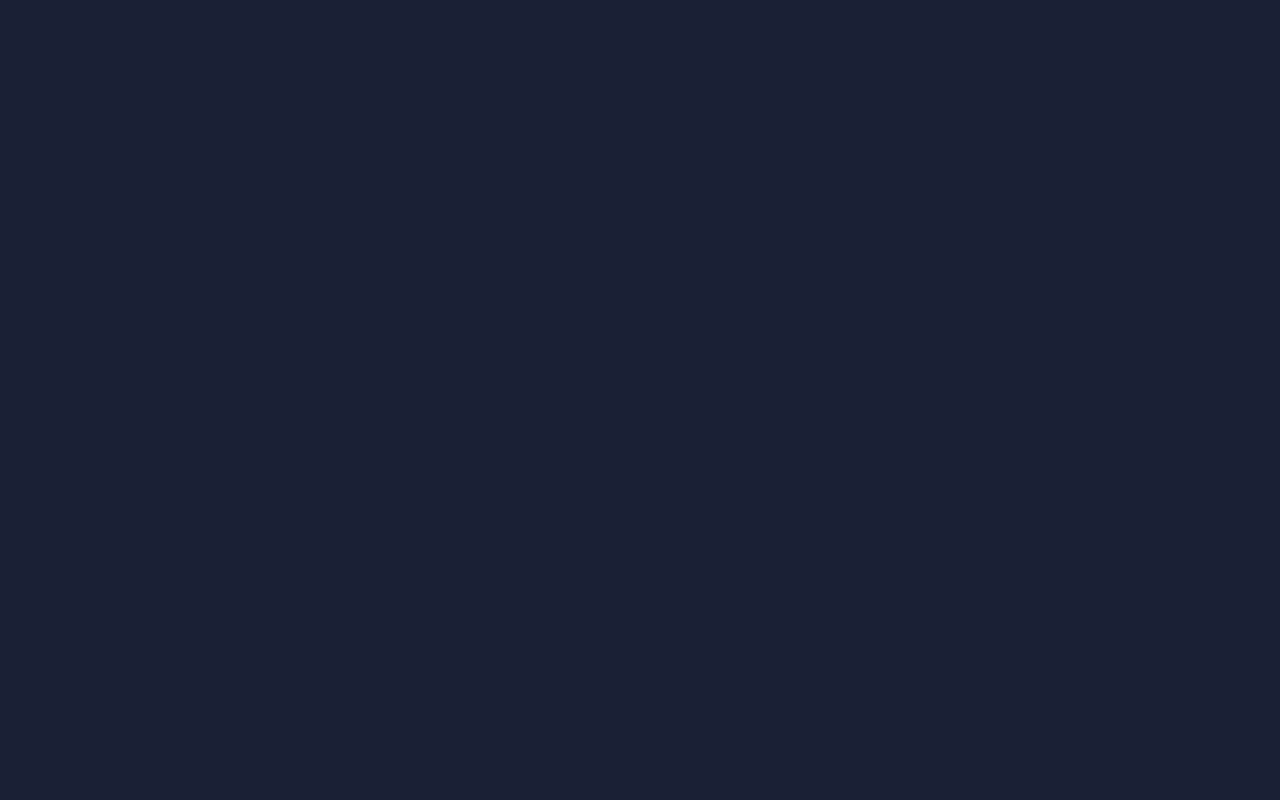
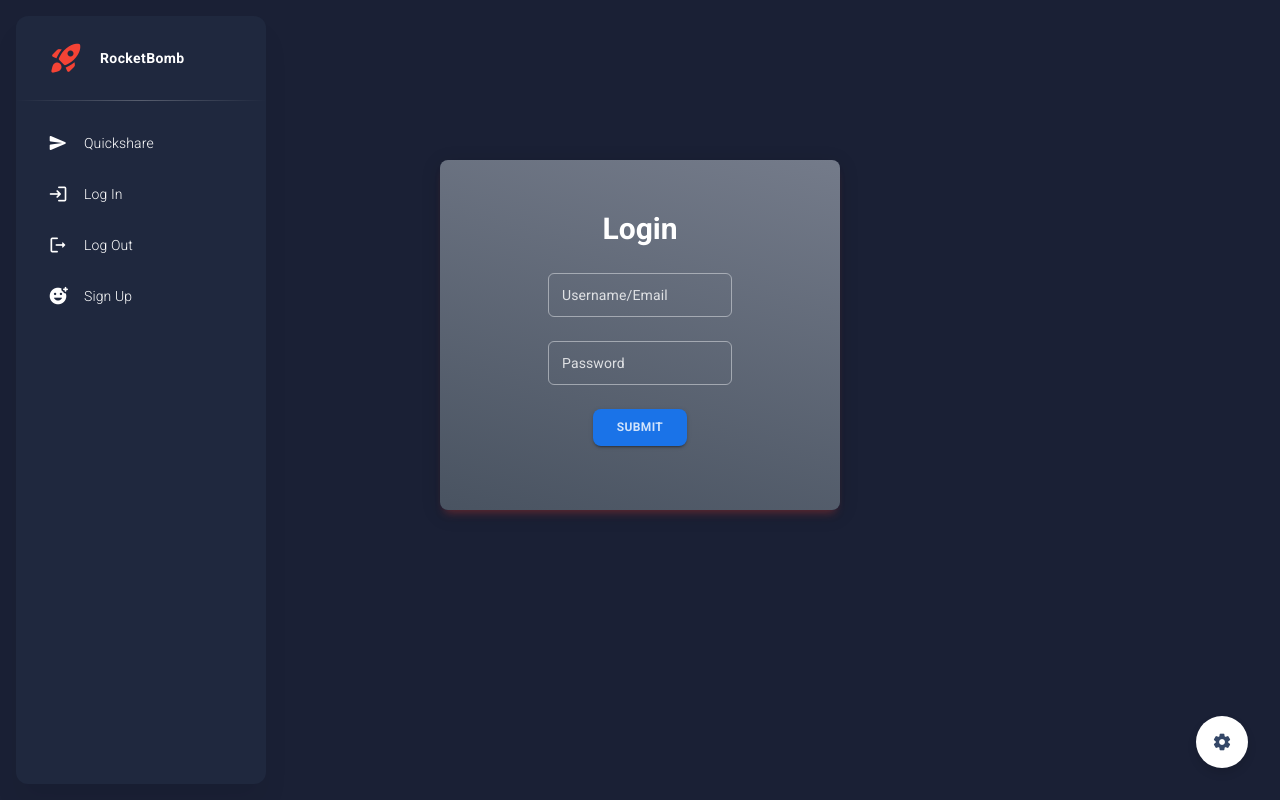
Before and after one commit to jpal91/bb-app, a React (Create React App) app: page /login in a window 1280 px wide. Built offline with nearby package versions, Linux system fonts and the light colour scheme.

Commit message:
navbar,sidebar,router,login,logout

```diff
--- a/src/App.js
+++ b/src/App.js
@@ -7,10 +7,10 @@ import GetAuth from "./components/GetAuth";
 import Login from "./components/Login";
 import Confirm from "./components/Confirm";
 import Done from "./components/Done";
-import { Outlet } from "react-router-dom";
+import Logout from "components/Logout";
+
 
 import themeDark from "assets/theme-dark";
-import brandDark from "assets/images/logo-ct-dark.png";
 import MDBox from "components/MDBox";
 import Configurator from "examples/Configurator";
 import routes from "routes";
@@ -87,12 +87,11 @@ function App() {
             <ThemeProvider theme={themeDark}>
                 <CssBaseline />
                 <BrowserRouter>
-                  <Auth>
                     {layout === "dashboard" && (
                         <>
                             <Sidenav
                                 color={sidenavColor}
-                                  brand={brandDark}
+                                brand={'rocket_launch'}
                                 brandName="RocketBomb"
                                 routes={routes}
                                 onMouseEnter={handleOnMouseEnter}
@@ -102,16 +101,17 @@ function App() {
                             {configsButton}
                         </>
                     )}
+
                     <Routes>
-                            <Route path="/app" element={<BBApp />}>
+                        <Route path="/" element={<Auth />}>
                             <Route path="/login" element={<Login />} />
                             <Route path="/getAuth" element={<GetAuth />} />
-
+                            <Route path="/app" element={<BBApp />} />
                             <Route path="/confirm" element={<Confirm />} />
                             <Route path="/done" element={<Done />} />
+                            <Route path='/logout' element={<Logout />} />
                         </Route>
                     </Routes>
-                  </Auth>
                 </BrowserRouter>
             </ThemeProvider>
         </div>
--- a/src/components/BBApp.js
+++ b/src/components/BBApp.js
@@ -127,7 +127,7 @@ const BBApp = (props) => {
                         onChange={(event) => setMessage(event.target.value)}
                     ></TextField>
                     <Grid item sx={{ display: "flex" }}>
-                        <Typography variant="h6">Emails</Typography>
+                        <Typography variant="h6" sx={{mt: 0.9}}>Emails</Typography>
                         <SimplePopper />
                     </Grid>
                     <TextField
@@ -262,7 +262,7 @@ const BBApp = (props) => {
 
     return (
         <DashboardLayout>
-            <DashboardNavbar />
+            <DashboardNavbar ui={props.ui}/>
             {render()}
         </DashboardLayout>)
 };
--- a/src/components/GetAuth.js
+++ b/src/components/GetAuth.js
@@ -2,7 +2,6 @@ import { useEffect, useState } from "react";
 import { useSearchParams } from "react-router-dom";
 import {
     TextField,
-    Card,
     CardContent,
     Typography,
     Container,
@@ -10,6 +9,8 @@ import {
 } from "@mui/material";
 import axios from "axios";
 import { useNavigate } from "react-router-dom";
+
+import MDBox from 'components/MDBox'
 
 const api = axios.create({
     // baseURL: "https://bombbombtpo-api.herokuapp.com/",
@@ -43,7 +44,7 @@ const GetAuth = () => {
 
     useEffect(() => {
         let code = searchParams.get("code");
-        console.log(code);
+
         if (!code) {
             return getCode();
         }
@@ -51,14 +52,12 @@ const GetAuth = () => {
 
     return (
         <Container fluid sx={{ display: "flex", justifyContent: "center" }}>
-            <Card
-                variant="outlined"
-                sx={{
-                    width: 400,
-                    minHeight: 400,
-                    display: "flex",
-                    justifyContent: "center",
-                }}
+            <MDBox
+                variant="gradient"
+                bgColor="secondary"
+                borderRadius="lg"
+                coloredShadow="error"
+                sx={{ minWidth: 400, minHeight: 350, display: 'flex', justifyContent: 'center', mt: 20}}
             >
                 <CardContent
                     sx={{
@@ -69,10 +68,8 @@ const GetAuth = () => {
                         m: 2,
                     }}
                 >
-                    <Typography variant="h3">Sign Up</Typography>
-                    <Typography variant="text2" sx={{ color: "error.main" }}>
-                        Does not have to be the same as BombBomb
-                    </Typography>
+                    <Typography variant="h3">Sign In</Typography>
+                    <Typography variant='body2' color='error' sx={{fontWeight: 'bold'}}>Does not have to be the same as BombBomb</Typography>
                     <TextField
                         label="Username/Email"
                         value={username}
@@ -88,7 +85,7 @@ const GetAuth = () => {
                         Submit
                     </Button>
                 </CardContent>
-            </Card>
+            </MDBox>
         </Container>
     );
 };
--- a/src/components/Login.js
+++ b/src/components/Login.js
@@ -11,12 +11,14 @@ import { useState } from "react";
 import { useNavigate } from "react-router-dom";
 import { connect } from "react-redux";
 
+import MDBox from "components/MDBox";
+
 import { setUser, setEmail } from "../actions";
 
 const api = axios.create({
     // baseURL: "/be",
-    baseURL: 'http://localhost:3001',
-    withCredentials: true
+    baseURL: "http://localhost:3001",
+    withCredentials: true,
 });
 
 const Login = (props) => {
@@ -40,14 +42,12 @@ const Login = (props) => {
 
     return (
         <Container fluid sx={{ display: "flex", justifyContent: "center" }}>
-            <Card
-                variant="outlined"
-                sx={{
-                    width: 400,
-                    minHeight: 400,
-                    display: "flex",
-                    justifyContent: "center",
-                }}
+            <MDBox
+                variant="gradient"
+                bgColor="secondary"
+                borderRadius="lg"
+                coloredShadow="error"
+                sx={{ minWidth: 400, minHeight: 350, display: 'flex', justifyContent: 'center', mt: 20}}
             >
                 <CardContent
                     sx={{
@@ -73,14 +73,8 @@ const Login = (props) => {
                     <Button variant="contained" onClick={() => login()}>
                         Submit
                     </Button>
-                    <Button
-                        variant="contained"
-                        onClick={() => navigate("/getAuth")}
-                    >
-                        Sign Up
-                    </Button>
                 </CardContent>
-            </Card>
+            </MDBox>
         </Container>
     );
 };
--- /dev/null
+++ b/src/components/Logout.js
@@ -0,0 +1,27 @@
+import React, { useEffect } from "react";
+
+import CircularProgress from '@mui/material/CircularProgress'
+import { connect } from "react-redux";
+import { useNavigate } from "react-router-dom";
+
+import { logOut } from '../actions'
+
+
+const Logout = (props) => {
+    const navigate = useNavigate()
+
+    useEffect(() => {
+        props.logOut()
+            .then(() => {
+                navigate('/login')
+            })
+    },[])
+
+    return (
+        <React.Fragment>
+            <CircularProgress />
+        </React.Fragment>
+    )
+}
+
+export default connect(null, { logOut })(Logout)
--- a/src/components/SimplePopper.js
+++ b/src/components/SimplePopper.js
@@ -19,9 +19,9 @@ const SimplePopper = () => {
             <Button
                 aria-describedby={id}
                 onClick={handleClick}
-                sx={{ minWidth: 0 }}
+                sx={{ minWidth: 0, m:0, p:0.5 }}
             >
-                <QuestionMarkIcon sx={{ fontSize: 20, minWidth: 0 }} />
+                <QuestionMarkIcon sx={{ fontSize: 20, minWidth: 0, m: 0, p: -1}} />
             </Button>
             <Popper id={id} open={open} anchorEl={anchorEl}>
                 <Box sx={{ border: 1, p: 1, bgcolor: "background.paper" }}>
--- a/src/examples/Navbars/DashboardNavbar/index.js
+++ b/src/examples/Navbars/DashboardNavbar/index.js
@@ -18,9 +18,6 @@ import { useState, useEffect } from "react";
 // react-router components
 import { useLocation, Link } from "react-router-dom";
 
-// prop-types is a library for typechecking of props.
-import PropTypes from "prop-types";
-
 // @material-ui core components
 import AppBar from "@mui/material/AppBar";
 import Toolbar from "@mui/material/Toolbar";
@@ -30,10 +27,9 @@ import Icon from "@mui/material/Icon";
 
 // Material Dashboard 2 React components
 import MDBox from "components/MDBox";
-import MDInput from "components/MDInput";
+import MDTypography from 'components/MDTypography'
 
 // Material Dashboard 2 React example components
-import Breadcrumbs from "examples/Breadcrumbs";
 import NotificationItem from "examples/Items/NotificationItem";
 
 // Custom styles for DashboardNavbar
@@ -53,7 +49,10 @@ import {
   setOpenConfigurator,
 } from "context";
 
-function DashboardNavbar({ absolute, light, isMini }) {
+import { connect } from 'react-redux'
+
+
+function DashboardNavbar({ absolute, light, isMini, ui }) {
   const [navbarType, setNavbarType] = useState();
   const [controller, dispatch] = useMaterialUIController();
   const { miniSidenav, transparentNavbar, fixedNavbar, openConfigurator, darkMode } = controller;
@@ -129,18 +128,13 @@ function DashboardNavbar({ absolute, light, isMini }) {
       color="inherit"
       sx={(theme) => navbar(theme, { transparentNavbar, absolute, light, darkMode })}
     >
-      <Toolbar sx={(theme) => navbarContainer(theme)}>
-        <MDBox color="inherit" mb={{ xs: 1, md: 0 }} sx={(theme) => navbarRow(theme, { isMini })}>
-          <Breadcrumbs icon="home" title={route[route.length - 1]} route={route} light={light} />
+      <Toolbar sx={(theme) => navbarContainer(theme) }>
+        <MDBox>
+          <MDTypography variant='h6'>Hi, {ui.firstName}</MDTypography>
         </MDBox>
         {isMini ? null : (
           <MDBox sx={(theme) => navbarRow(theme, { isMini })}>
             <MDBox color={light ? "white" : "inherit"}>
-              <Link to="/authentication/sign-in/basic">
-                <IconButton sx={navbarIconButton} size="small" disableRipple>
-                  <Icon sx={iconsStyle}>account_circle</Icon>
-                </IconButton>
-              </Link>
               <IconButton
                 size="small"
                 disableRipple
@@ -161,18 +155,6 @@ function DashboardNavbar({ absolute, light, isMini }) {
               >
                 <Icon sx={iconsStyle}>settings</Icon>
               </IconButton>
-              <IconButton
-                size="small"
-                disableRipple
-                color="inherit"
-                sx={navbarIconButton}
-                aria-controls="notification-menu"
-                aria-haspopup="true"
-                variant="contained"
-                onClick={handleOpenMenu}
-              >
-                <Icon sx={iconsStyle}>notifications</Icon>
-              </IconButton>
               {renderMenu()}
             </MDBox>
           </MDBox>
@@ -187,6 +169,7 @@ DashboardNavbar.defaultProps = {
   absolute: false,
   light: false,
   isMini: false,
+  ui: ''
 };
 
 // Typechecking props for the DashboardNavbar
@@ -196,4 +179,10 @@ DashboardNavbar.defaultProps = {
 //   isMini: PropTypes.bool,
 // };
 
-export default DashboardNavbar;
+const mapStateToProps = (state) => {
+  return {
+    ui: state.ui
+  }
+}
+
+export default connect(null)(DashboardNavbar);
--- a/src/examples/Sidenav/index.js
+++ b/src/examples/Sidenav/index.js
@@ -160,7 +160,7 @@ function Sidenav({ color, brand, brandName, routes, ...rest }) {
           </MDTypography>
         </MDBox>
         <MDBox component={NavLink} to="/" display="flex" alignItems="center">
-          {brand && <MDBox component="img" src={brand} alt="Brand" width="2rem" />}
+          {brand && <Icon color='error' fontSize='large'>{brand}</Icon>}
           <MDBox
             width={!brandName && "100%"}
             sx={(theme) => sidenavLogoLabel(theme, { miniSidenav })}
--- a/src/routes.js
+++ b/src/routes.js
@@ -41,15 +41,42 @@ Coded by www.creative-tim.com
 // @mui icons
 import Icon from "@mui/material/Icon";
 import Login from "components/Login";
+import BBApp from 'components/BBApp'
+import GetAuth from 'components/GetAuth'
+import Logout from 'components/Logout'
 
 const routes = [
   {
+    type: 'collapse',
+    name: 'Quickshare',
+    key: 'app',
+    icon: <Icon fontSize='small'>send</Icon>,
+    route: '/app',
+    component: <BBApp />
+  },
+  {
     type: "collapse",
-    name: "Sign In",
+    name: "Log In",
     key: "sign-in",
     icon: <Icon fontSize="small">login</Icon>,
-    route: "/authentication/sign-in",
+    route: "/login",
     component: <Login />,
+  },
+  {
+    type: "collapse",
+    name: "Log Out",
+    key: "log-out",
+    icon: <Icon fontSize="small">logout</Icon>,
+    route: "/logout",
+    component: <Logout />,
+  },
+  {
+    type: "collapse",
+    name: "Sign Up",
+    key: "sign-up",
+    icon: <Icon fontSize="small">add_reaction</Icon>,
+    route: "/getAuth",
+    component: <GetAuth />,
   },
 ];
 
```
Lines whose indentation alone changed are shown as unchanged.
